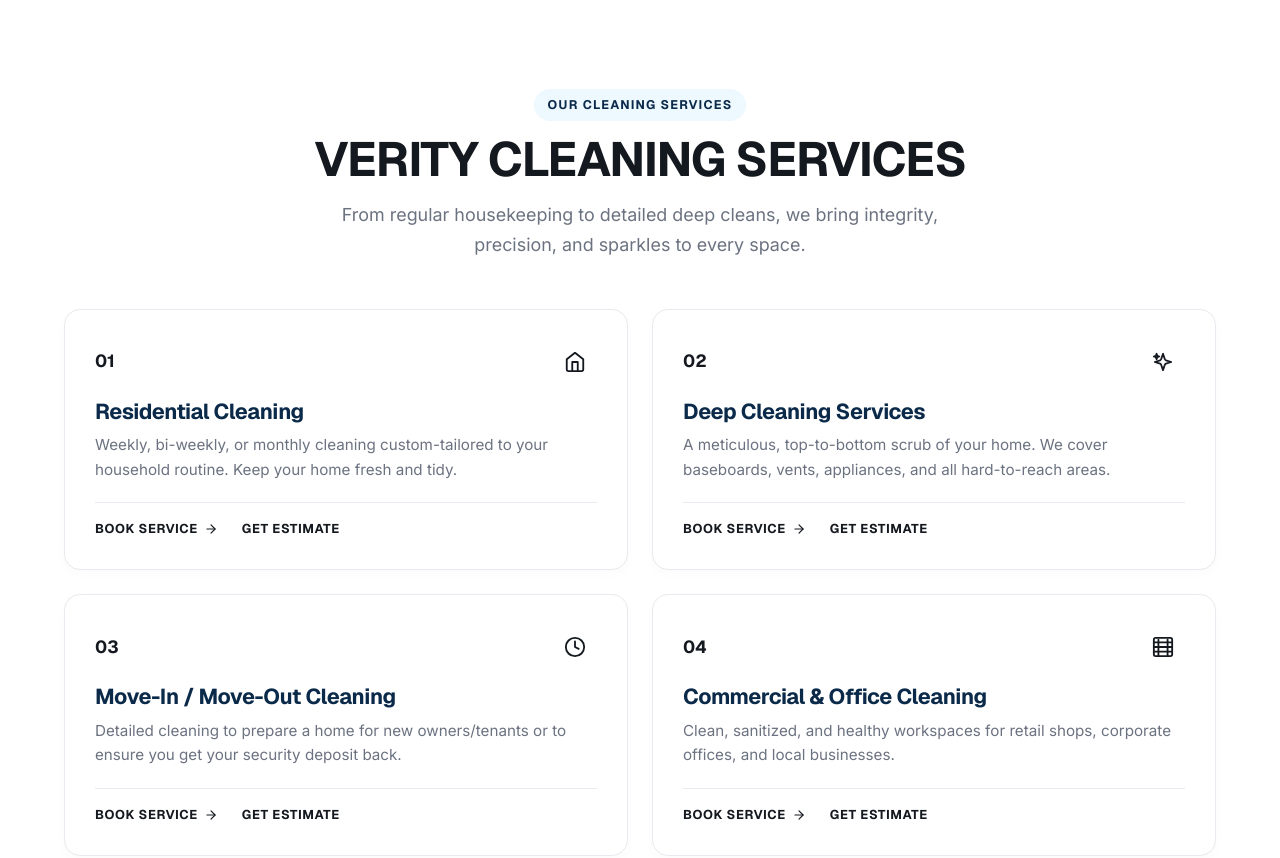
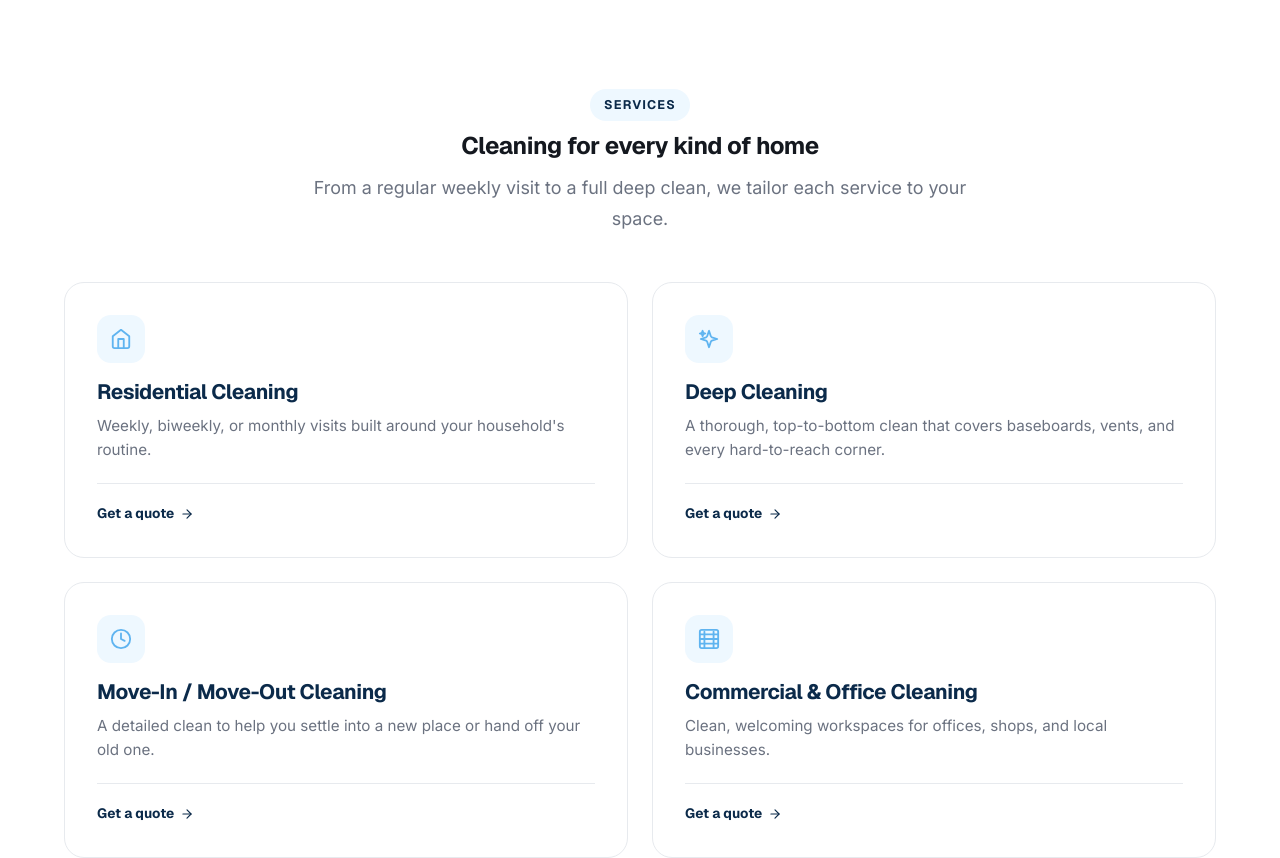
Before and after one commit to tiffanysera1/verity-cleaning-website, a Next.js app: page / in a window 1280 px wide. Shown: the part 4100-4958 px from the top of the page. Built offline with nearby package versions, Linux system fonts and the light colour scheme.

Commit message:
Simplify services grid: drop numbered badges and duplicate CTAs

```diff
--- a/app/globals.css
+++ b/app/globals.css
@@ -481,63 +481,30 @@ button { font-family: inherit; }
 .scard {
   background: #fff;
   border: 1px solid var(--border);
-  border-radius: 16px;
-  transition: transform 0.25s var(--ease), box-shadow 0.25s var(--ease), border-color 0.25s;
-  overflow: hidden;
-  box-shadow: 0 4px 12px rgba(15, 23, 42, 0.02);
+  border-radius: 20px;
+  transition: transform 0.25s var(--ease), box-shadow 0.25s var(--ease);
 }
 .scard:hover {
   transform: translateY(-4px);
   box-shadow: var(--shadow-hover);
-  border-color: rgba(13, 148, 136, 0.2);
-}
-.scard-img {
-  position: relative;
-  aspect-ratio: 16/9;
-  overflow: hidden;
-  background: var(--surface);
-}
-.scard-img img {
-  display: block;
-  width: 100%;
-  height: 100%;
-  object-fit: cover;
-  transition: transform .5s var(--ease);
-}
-.scard:hover .scard-img img {
-  transform: scale(1.05);
 }
 .scard-body {
-  padding: 30px;
-}
-.scard .top {
-  display: flex;
-  align-items: center;
-  justify-content: space-between;
-}
-.scard .num {
-  font-family: var(--font-display);
-  font-weight: 700;
-  font-size: 1.1rem;
-  color: var(--teal);
-  display: inline-flex;
-  align-items: center;
-  gap: 6px;
+  padding: 32px;
 }
 .scard .ic {
-  width: 44px;
-  height: 44px;
-  border-radius: 10px;
-  background: var(--teal-light);
+  width: 48px;
+  height: 48px;
+  border-radius: 14px;
+  background: var(--sky-tint);
   display: grid;
   place-items: center;
-  color: var(--teal);
+  color: var(--sky-deep);
 }
 .scard .ic svg { width: 22px; height: 22px; }
 .scard h3 {
-  font-size: 1.35rem;
+  font-size: 1.3rem;
   font-weight: 700;
-  margin-top: 16px;
+  margin-top: 18px;
   color: var(--navy);
 }
 .scard p {
@@ -547,23 +514,18 @@ button { font-family: inherit; }
   line-height: 1.6;
 }
 .scard-actions {
-  display: flex;
-  align-items: center;
-  gap: 24px;
   margin-top: 20px;
+  padding-top: 16px;
   border-top: 1px solid var(--border);
-  padding-top: 16px;
 }
 .scard .more {
   display: inline-flex;
   align-items: center;
   gap: 6px;
-  color: var(--teal);
+  color: var(--navy);
   font-weight: 700;
   font-family: var(--font-display);
-  text-transform: uppercase;
-  font-size: .8rem;
-  letter-spacing: .05em;
+  font-size: .85rem;
 }
 .scard .more svg {
   width: 14px;
@@ -572,16 +534,6 @@ button { font-family: inherit; }
 }
 .scard:hover .more svg {
   transform: translateX(4px);
-}
-.more--secondary {
-  color: var(--muted);
-  text-transform: none;
-  font-weight: 600;
-  letter-spacing: 0;
-  font-size: .85rem;
-}
-.more--secondary:hover {
-  color: var(--navy-muted);
 }
 .scard-title-link:hover {
   text-decoration: underline;
--- a/components/Services.tsx
+++ b/components/Services.tsx
@@ -4,39 +4,29 @@ import {
 
 const SERVICES = [
   {
-    n: "01",
     Icon: Home,
     title: "Residential Cleaning",
-    slug: "residential-cleaning",
-    body: "Weekly, bi-weekly, or monthly cleaning custom-tailored to your household routine. Keep your home fresh and tidy."
+    body: "Weekly, biweekly, or monthly visits built around your household's routine.",
   },
   {
-    n: "02",
     Icon: Sparkles,
-    title: "Deep Cleaning Services",
-    slug: "deep-cleaning",
-    body: "A meticulous, top-to-bottom scrub of your home. We cover baseboards, vents, appliances, and all hard-to-reach areas."
+    title: "Deep Cleaning",
+    body: "A thorough, top-to-bottom clean that covers baseboards, vents, and every hard-to-reach corner.",
   },
   {
-    n: "03",
     Icon: Clock,
     title: "Move-In / Move-Out Cleaning",
-    slug: "move-in-move-out",
-    body: "Detailed cleaning to prepare a home for new owners/tenants or to ensure you get your security deposit back."
+    body: "A detailed clean to help you settle into a new place or hand off your old one.",
   },
   {
-    n: "04",
     Icon: Building,
     title: "Commercial & Office Cleaning",
-    slug: "commercial-cleaning",
-    body: "Clean, sanitized, and healthy workspaces for retail shops, corporate offices, and local businesses."
+    body: "Clean, welcoming workspaces for offices, shops, and local businesses.",
   },
   {
-    n: "05",
     Icon: SprayBottle,
-    title: "Post-Construction Clean",
-    slug: "post-construction",
-    body: "Remove heavy dust, paint splatters, and builder debris from your new home or renovation project."
+    title: "Post-Construction Cleaning",
+    body: "We clear away dust, debris, and residue after a renovation or new build.",
   },
 ];
 
@@ -45,40 +35,27 @@ export default function Services() {
     <section className="section" id="services">
       <div className="wrap">
         <div className="center reveal">
-          <span className="eyebrow">Our Cleaning Services</span>
-          <h2 style={{ fontSize: "clamp(2.1rem,4.4vw,3rem)", textTransform: "uppercase", marginTop: "12px" }}>
-            Verity Cleaning Services
-          </h2>
+          <span className="eyebrow">Services</span>
+          <h2 style={{ marginTop: "12px" }}>Cleaning for every kind of home</h2>
           <p className="lead" style={{ marginTop: "14px" }}>
-            From regular housekeeping to detailed deep cleans, we bring integrity,
-            precision, and sparkles to every space.
+            From a regular weekly visit to a full deep clean, we tailor each service to your space.
           </p>
         </div>
 
         <div className="svc">
-          {SERVICES.map(({ n, Icon, title, slug, body }) => (
-            <article className="scard reveal" key={n}>
+          {SERVICES.map(({ Icon, title, body }) => (
+            <article className="scard reveal" key={title}>
               <div className="scard-body">
-                <div className="top">
-                  <span className="num">
-                    {n}
-                  </span>
-                  <span className="ic">
-                    <Icon />
-                  </span>
-                </div>
+                <span className="ic">
+                  <Icon />
+                </span>
                 <h3>
-                  <a href={`#quote`} className="scard-title-link">
-                    {title}
-                  </a>
+                  <a href="#quote" className="scard-title-link">{title}</a>
                 </h3>
                 <p>{body}</p>
                 <div className="scard-actions">
-                  <a href={`#quote`} className="more" aria-label={`Get an estimate for ${title.toLowerCase()}`}>
-                    Book Service <ArrowRight />
-                  </a>
-                  <a href="#quote" className="more more--secondary" aria-label={`Get an estimate for ${title.toLowerCase()}`}>
-                    Get Estimate
+                  <a href="#quote" className="more" aria-label={`Get a quote for ${title.toLowerCase()}`}>
+                    Get a quote <ArrowRight />
                   </a>
                 </div>
               </div>
@@ -87,11 +64,11 @@ export default function Services() {
         </div>
 
         <div className="section-cta-row reveal">
-          <a href="tel:+12058880199" className="btn btn--teal btn--lg">
+          <a href="tel:+12058880199" className="btn btn--primary btn--lg">
             <Phone />
-            Call or Text (205) 888-0199
+            Call or text (205) 888-0199
           </a>
-          <a href="#quote" className="btn btn--ghost btn--lg">Get a Free Estimate Online</a>
+          <a href="#quote" className="btn btn--ghost btn--lg">Get your quote online</a>
         </div>
       </div>
     </section>
```
